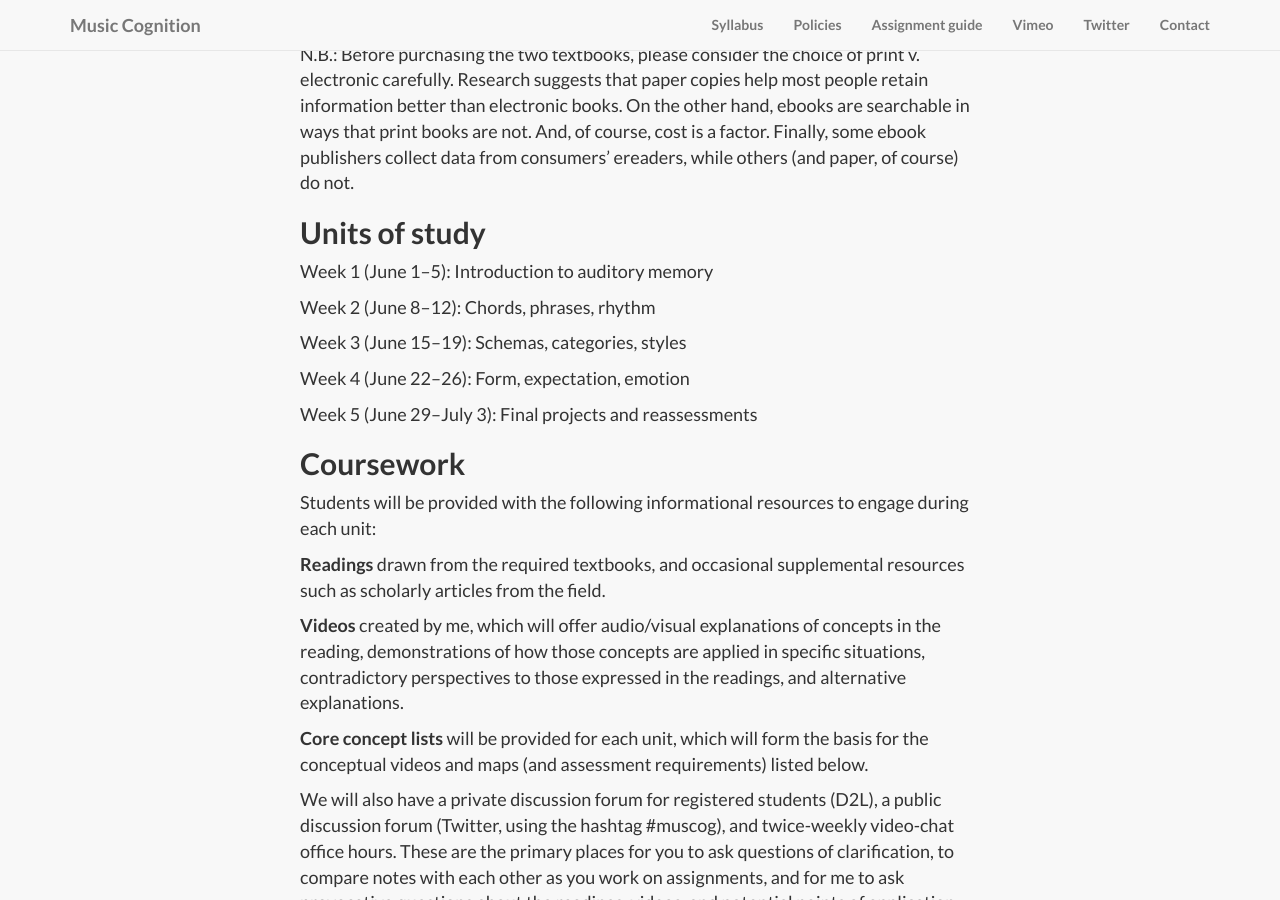
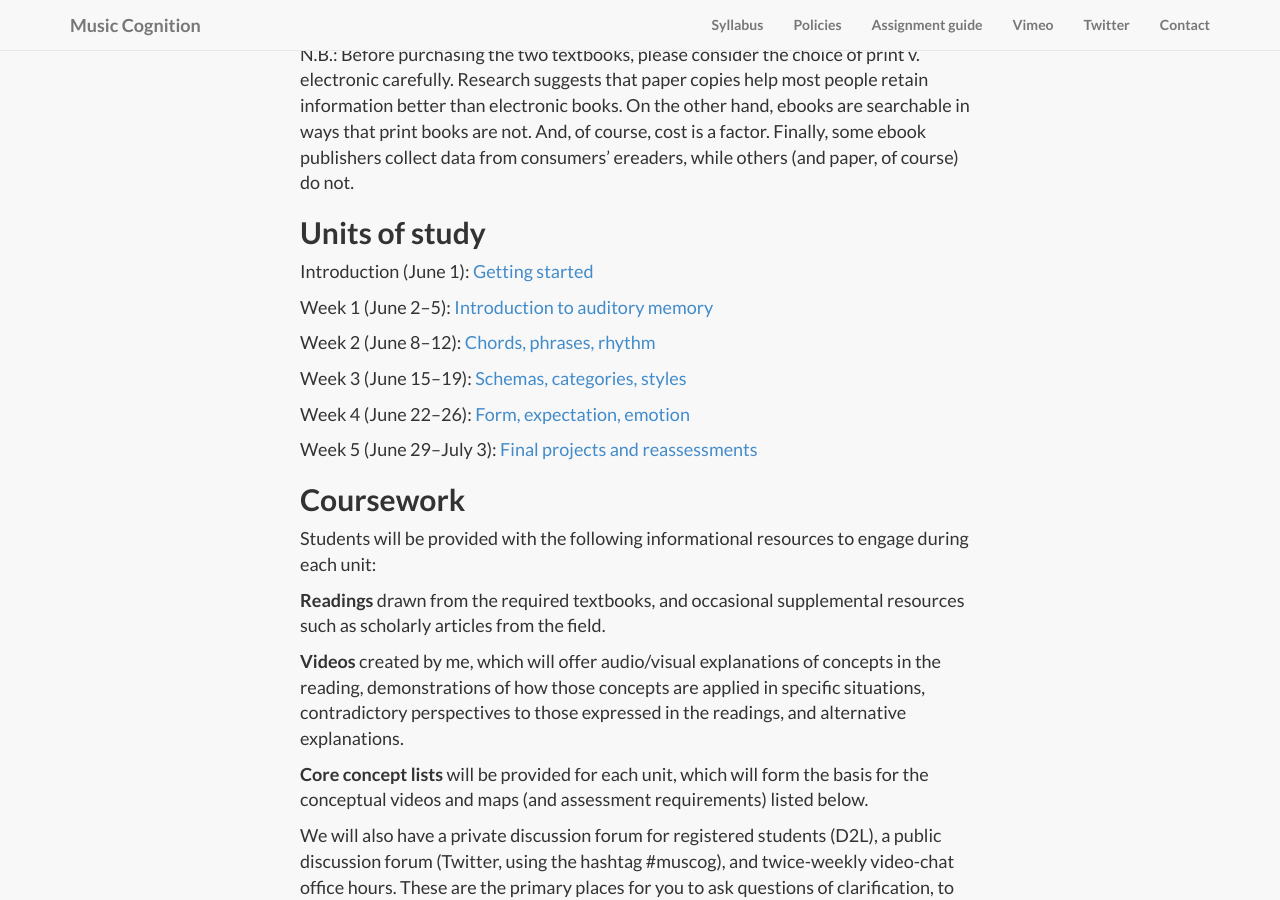
Before and after one commit to kshaffer/cognition, a Jekyll site: the page built from syllabus.md, in a window 1280 px wide and 900 px high, scrolled down 2527 px. Built offline with Jekyll 4.4.1, drawn with Linux system fonts in a browser that asks for light colours; nearby versions of some CDN libraries; library files that are not in the unit come from our copies.

```diff
--- a/syllabus.md
+++ b/syllabus.md
@@ -50,15 +50,17 @@
 
 ## Units of study
 
-Week 1 (June 1–5): Introduction to auditory memory
+Introduction (June 1): [Getting started](/introductions/)
 
-Week 2 (June 8–12): Chords, phrases, rhythm
+Week 1 (June 2–5): [Introduction to auditory memory](/week1/)
 
-Week 3 (June 15–19): Schemas, categories, styles
+Week 2 (June 8–12): [Chords, phrases, rhythm](/week2/)
 
-Week 4 (June 22–26): Form, expectation, emotion
+Week 3 (June 15–19): [Schemas, categories, styles](/week3/)
 
-Week 5 (June 29–July 3): Final projects and reassessments
+Week 4 (June 22–26): [Form, expectation, emotion](/week4/)
+
+Week 5 (June 29–July 3): [Final projects and reassessments](/week5/)
 
 
 ## Coursework
```
